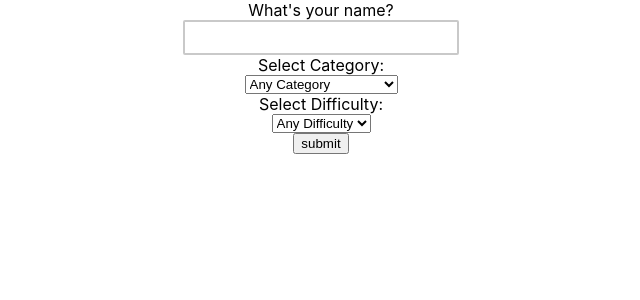
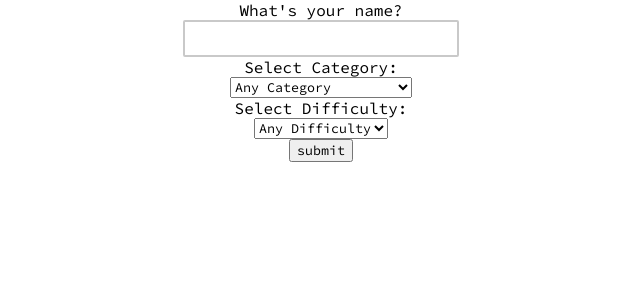
Before and after one commit to FACxBeamery/joao-project-week-6, a React (Create React App) app: page / in a window 1280 px wide. Shown: the top 300 px of the page, without its empty margins (319-959 px from the left). Built offline with nearby package versions, Linux system fonts and the light colour scheme.

Commit message:
font family - source code pro

```diff
--- a/src/index.css
+++ b/src/index.css
@@ -1,13 +1,16 @@
-body {
-  margin: 0;
-  font-family: -apple-system, BlinkMacSystemFont, "Segoe UI", "Roboto", "Oxygen",
-    "Ubuntu", "Cantarell", "Fira Sans", "Droid Sans", "Helvetica Neue",
-    sans-serif;
-  -webkit-font-smoothing: antialiased;
-  -moz-osx-font-smoothing: grayscale;
+@import url("https://fonts.googleapis.com/css?family=Source+Code+Pro:300,400,400i,500,700&display=swap");
+
+body,
+input,
+select,
+option,
+button {
+	margin: 0;
+	font-family: "Source Code Pro", monospace;
+	-webkit-font-smoothing: antialiased;
+	-moz-osx-font-smoothing: grayscale;
 }
 
 code {
-  font-family: source-code-pro, Menlo, Monaco, Consolas, "Courier New",
-    monospace;
+	font-family: "Source Code Pro", monospace;
 }
```
